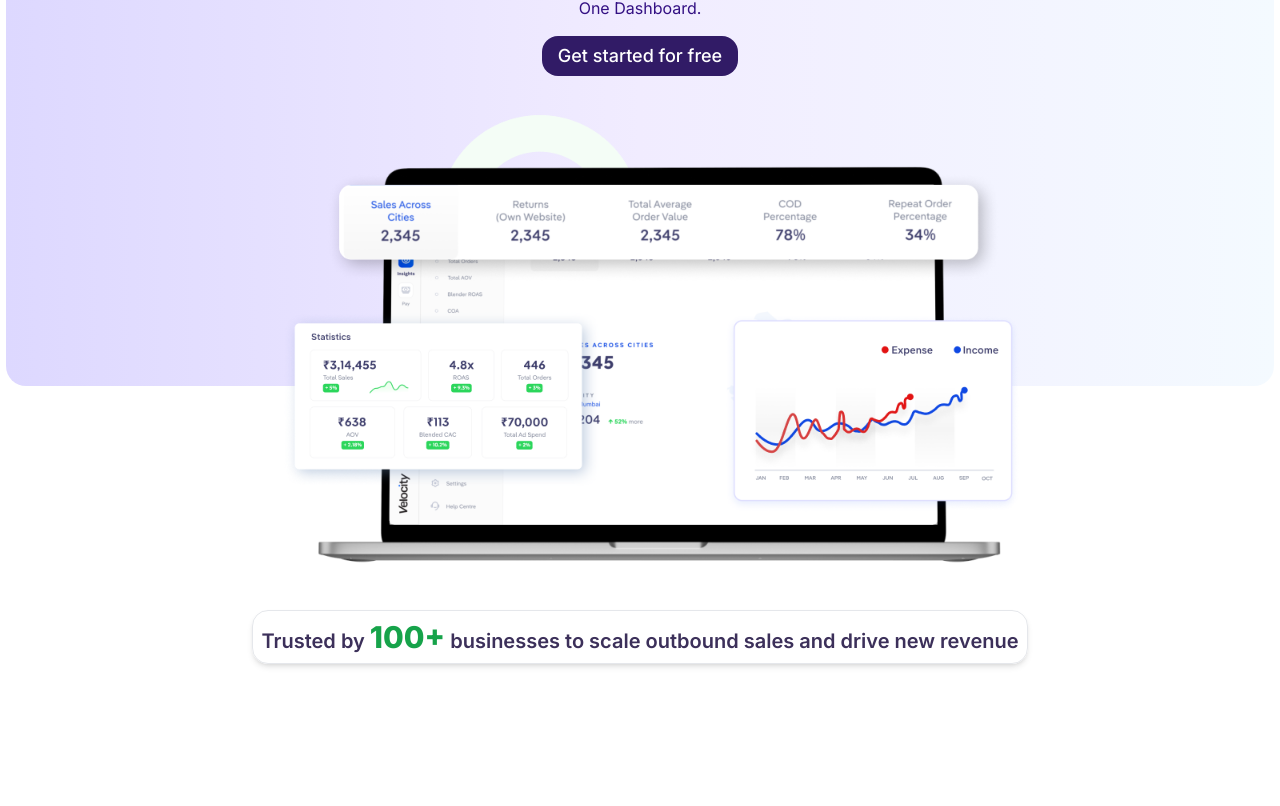
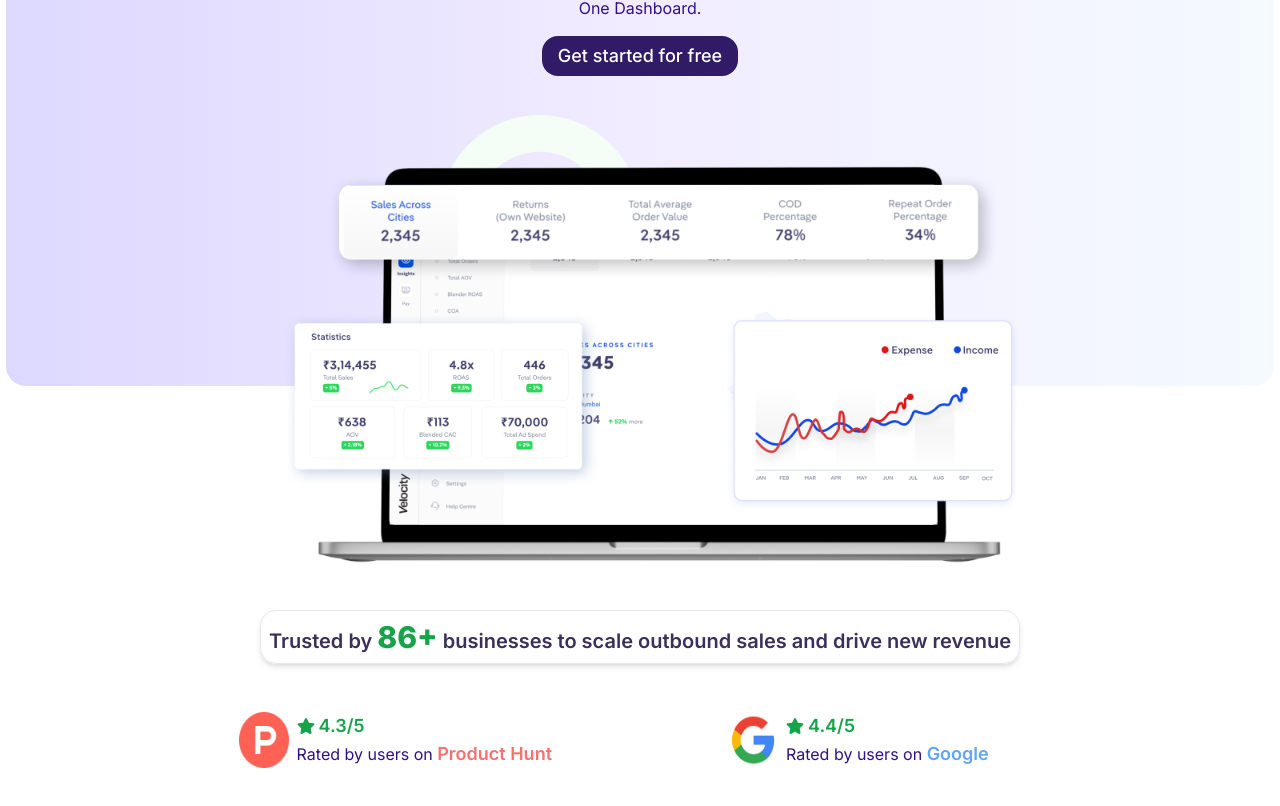
Before and after one commit to Shobhnik13/xoidz2.o, a Next.js app: page / in a window 1280 px wide. Shown: the part 272-1078 px from the top of the page. Built offline with nearby package versions, Linux system fonts and the light colour scheme.

Commit message:
done user section

```diff
--- a/components/Hero.tsx
+++ b/components/Hero.tsx
@@ -7,7 +7,9 @@ import Navbar from "./Navbar"
 const Hero = () => {
   return (
     <div className="py-8 rounded-[20px] h-[400px] sm:h-[500px] md:h-[650px] mt-2 flex flex-col relative bg-gradient-to-r from-[#ddd8ffff] via-[#f1ecff] to-[#f4faff]">
+      <div className="sticky z-50 ">
       <Navbar/>
+      </div>
     <div className="flex flex-col items-center justify-center mt-8 m-auto w-[90%] md:w-[50%] lg:w-[40%]">
         <h1 className="bg-clip-text text-transparent pb-2 bg-gradient-to-t from-[#331083] to-[#2b1265] text-lg sm:text-xl md:text-2xl lg:text-4xl font-semibold text-center">Single Dashboard To manage all your orders</h1>
         <p className="text-[#331083ff] text-center mt-2 md:mt-4">No more juggling between multiple screens. Xoidz multichannel e-commerce integration allows you to manage all your orders from One Dashboard.</p>
--- a/components/Navbar.tsx
+++ b/components/Navbar.tsx
@@ -4,7 +4,7 @@ import { Button } from "./ui/button"
 
 const Navbar = () => {
     return (
-      <div className="-mt-8">
+      <div className="-mt-8 ">
           {/* for laps  */}
           <div className="hidden md:block ">
               <div className="flex justify-center">
--- a/components/UserSection.tsx
+++ b/components/UserSection.tsx
@@ -1,21 +1,36 @@
 'use client'
 
+import Image from 'next/image';
 import CountUp from 'react-countup';
+import { FaStar } from "react-icons/fa";
 const UserSection = () => {
   return (
     <div className="flex flex-col items-center justify-center  sm:mt-40 md:mt-52 lg:mt-56 mx-4 md:mx-4 lg:mx-0">
         {/* running  */}
         <div className="text-[#3c305aff] hidden sm:block text-center text-base md:text-xl font-semibold p-2 rounded-2xl border shadow-md">
-            <p>Trusted by  <CountUp className='text-xl md:text-3xl font-extrabold text-green-600' start={0} end={100}></CountUp><span className='text-xl md:text-3xl font-extrabold text-green-600'>+</span> businesses to scale outbound sales and drive new revenue</p>
+            <p>Trusted by  <CountUp duration={20} className='text-xl md:text-3xl font-extrabold text-green-600' start={0} end={100}></CountUp><span className='text-xl md:text-3xl font-extrabold text-green-600'>+</span> businesses to scale outbound sales and drive new revenue</p>
         </div>
         {/* for mobiles   */}
         <div className="text-[#3c305aff] block w-[300px] mt-36 sm:hidden text-center text-base md:text-xl font-semibold p-2 rounded-2xl border shadow-md">
-            <p>Trusted by  <CountUp className='text-xl md:text-3xl font-extrabold text-green-600' start={0} end={100}></CountUp><span className='text-xl md:text-3xl font-extrabold text-green-600'>+</span> businesses to scale outbound sales and drive new revenue</p>
+            <p>Trusted by  <CountUp duration={20} className='text-xl md:text-3xl font-extrabold text-green-600' start={0} end={100}></CountUp><span className='text-xl md:text-3xl font-extrabold text-green-600'>+</span> businesses to scale outbound sales and drive new revenue</p>
         </div>
 
         {/* ratings  */}
-        <div >
-
+        <div className='grid grid-cols-1 md:grid-cols-2 gap-y-8  gap-x-44 mt-12'>
+            <div className='flex gap-x-2'>
+                <Image src={'/ph.png'} className='' height={50} width={50} alt='product_hunt'/>
+                <div className='flex flex-col'>
+                    <p className='flex items-center gap-x-1 text-green-600 font-semibold text-lg'><FaStar/>4.3/5</p>
+                    <p className='text-base text-[#331083ff]'>Rated by users on <span className='text-red-400 text-lg font-semibold'>Product Hunt</span> </p>
+                </div>
+            </div>
+            <div className='flex gap-x-2'>
+                <Image src={'/google.png'} className='' height={50} width={50} alt='google'/>
+                <div className='flex flex-col'>
+                    <p className='flex items-center gap-x-1 text-green-600 font-semibold text-lg'><FaStar/>4.4/5</p>
+                    <p className='text-base text-[#331083ff]'>Rated by users on <span className='text-blue-400 text-lg font-semibold'>Google</span> </p>
+                </div>
+            </div>
         </div>
     </div>
   )
```
Also changed, not shown: public/google.png (added), public/ph.png (added).
